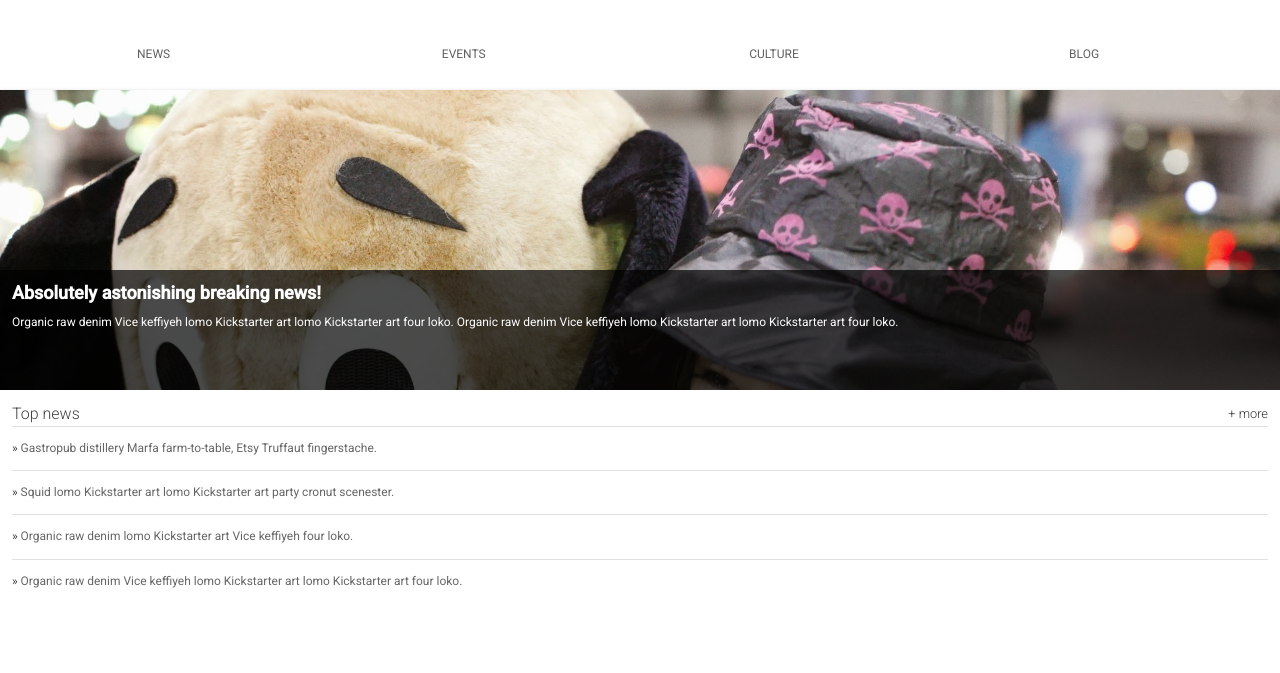
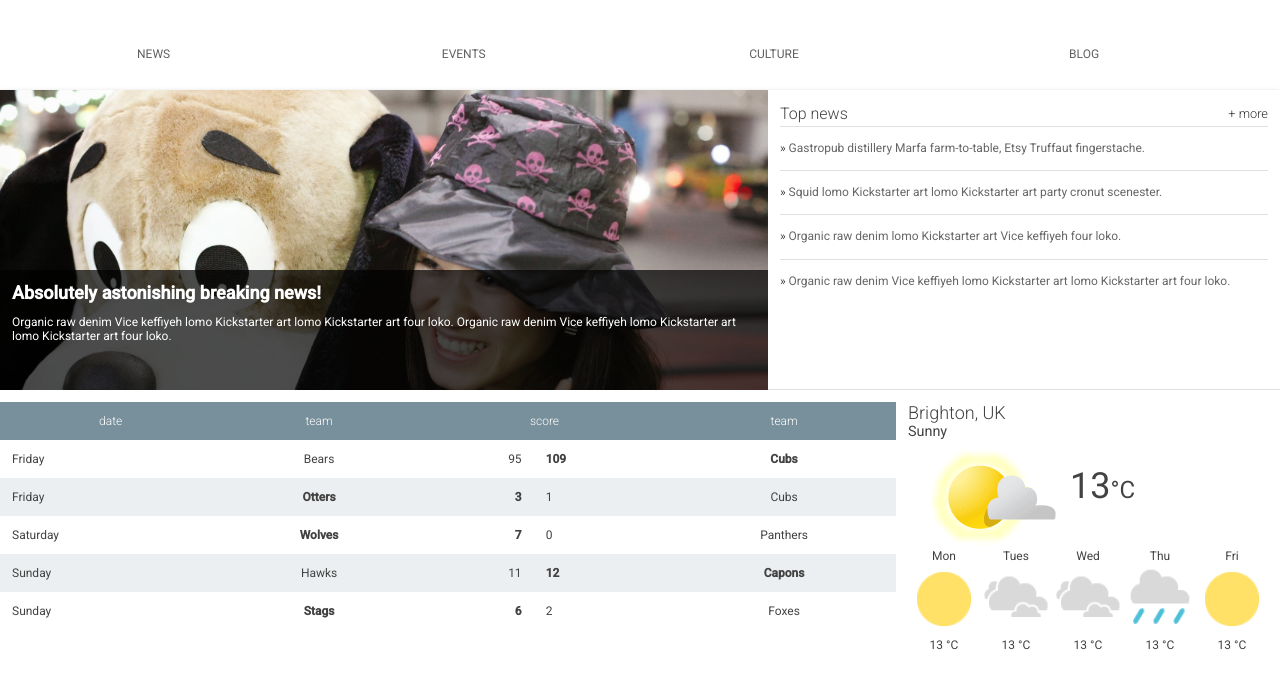
Before and after one commit to fazpeerbaksh/udacity_fullstack, a plain HTML site: page portfolio/hometown_part2/index.html in a window 1280 px wide. Shown: the part 87-760 px from the top of the page. Drawn offline with Linux system fonts and the light colour scheme.

Commit message:
fine tuned to mock

```diff
--- a/portfolio/hometown_part2/css/styles.css
+++ b/portfolio/hometown_part2/css/styles.css
@@ -11,10 +11,12 @@ nav {
     background-color: white;
 }
 
+.content {
+    display: flex;
+    flex-wrap: wrap;
+}
 
 @media screen and (max-width: 650px) {
-
-
 
     .nav {
         z-index: 1;
@@ -47,18 +49,49 @@ nav {
         text-transform: uppercase;
       }
 
-      .nav a {
-        text-decoration: none;
-        color: #616161;
-        padding: 1.5em;
-      }
-
-      .nav a:hover {
-        text-decoration: underline;
-        color: #212121;
-      }
-
     #menu {
         visibility: visible;
     }
 }
+
+@media screen and (min-width: 651px) {
+    .hero {
+        width: 60%;
+        order: 0;
+    }
+    .weather {
+        width: 40%;
+        order: 1;
+    }
+    .top-news {
+        order: 2;
+    }
+    .scores {
+        order: 3;
+    }
+    .recent-news {
+        order: 4;
+    }
+}
+
+@media screen and (min-width: 851px) {
+    .hero {
+        width: 60%;
+        order: 0;
+    }
+    .weather {
+        width: 30%;
+        order: 3;
+    }
+    .top-news {
+        width: 40%;
+        order: 1;
+    }
+    .scores {
+        width: 70%;
+        order: 2;
+    }
+    .recent-news {
+        order: 4;
+    }
+}
```
